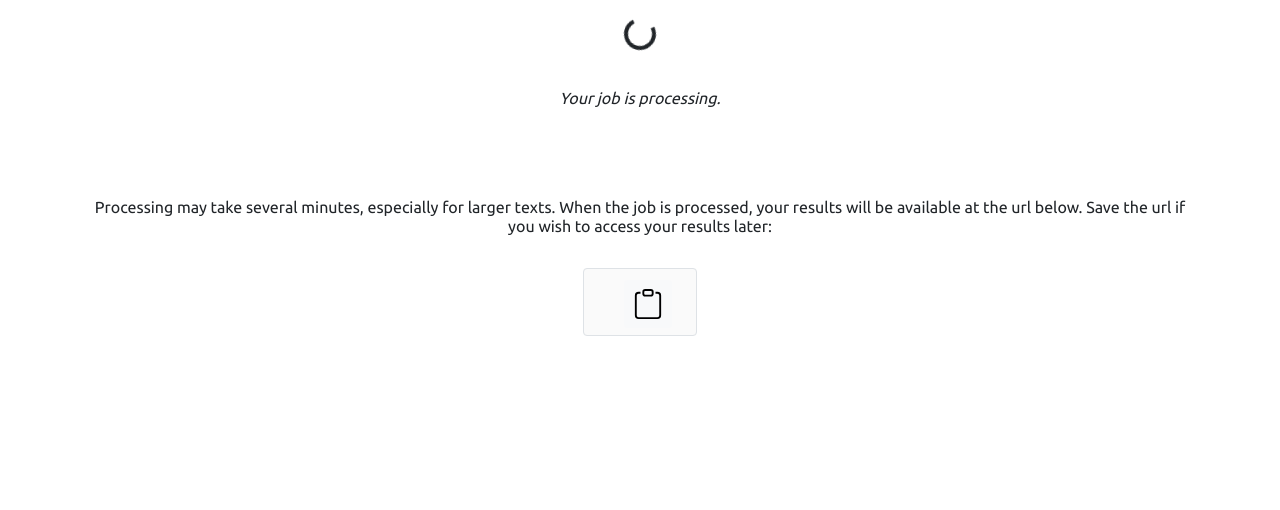
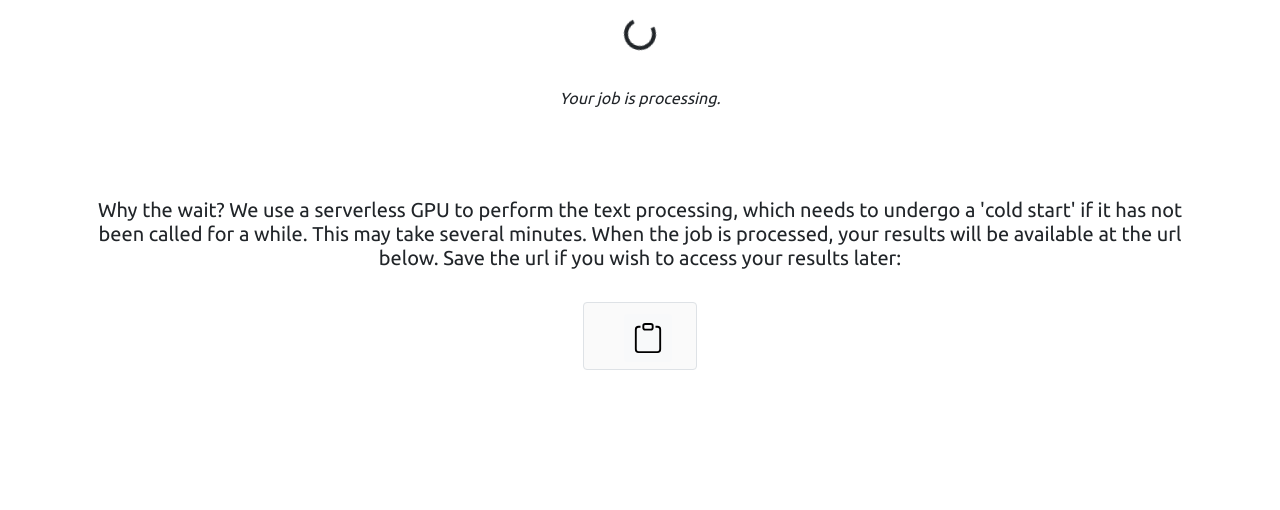
Before and after one commit to dc435/TimelineTailor, a Python web app: template src/templates/processing.html in a window 1280 px wide. Shown: the part 153-663 px from the top of the page. Run offline with Jinja, Linux system fonts and the light colour scheme; the template is opened without the code that fills it, so the values that code supplies are empty.

Commit message:
Update waiting message

```diff
--- a/src/templates/processing.html
+++ b/src/templates/processing.html
@@ -15,7 +15,7 @@
     <p id="status_update" class="fst-italic">Your job is processing.</p>
     <p class="buffer"></p>
     <p class="buffer"></p>
-    <h6 class="text-center">Processing may take several minutes, especially for larger texts. When the job is processed, your results will be available at the url below. Save the url if you wish to access your results later:</h6>
+    <h5 class="text-center">Why the wait? We use a serverless GPU to perform the text processing, which needs to undergo a 'cold start' if it has not been called for a while. This may take several minutes. When the job is processed, your results will be available at the url below. Save the url if you wish to access your results later:</h5>
     <p class="buffer"></p>
     <div>
         <span class="border rounded copyblock p-4" id="btnCopy">
```
